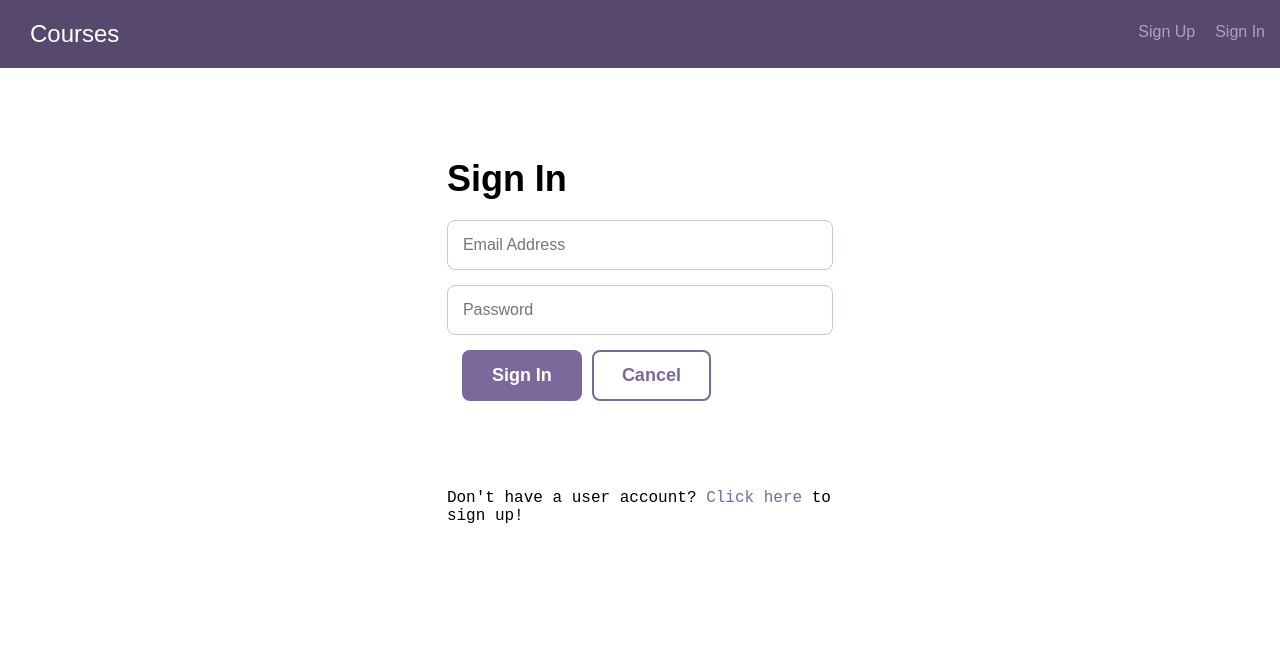
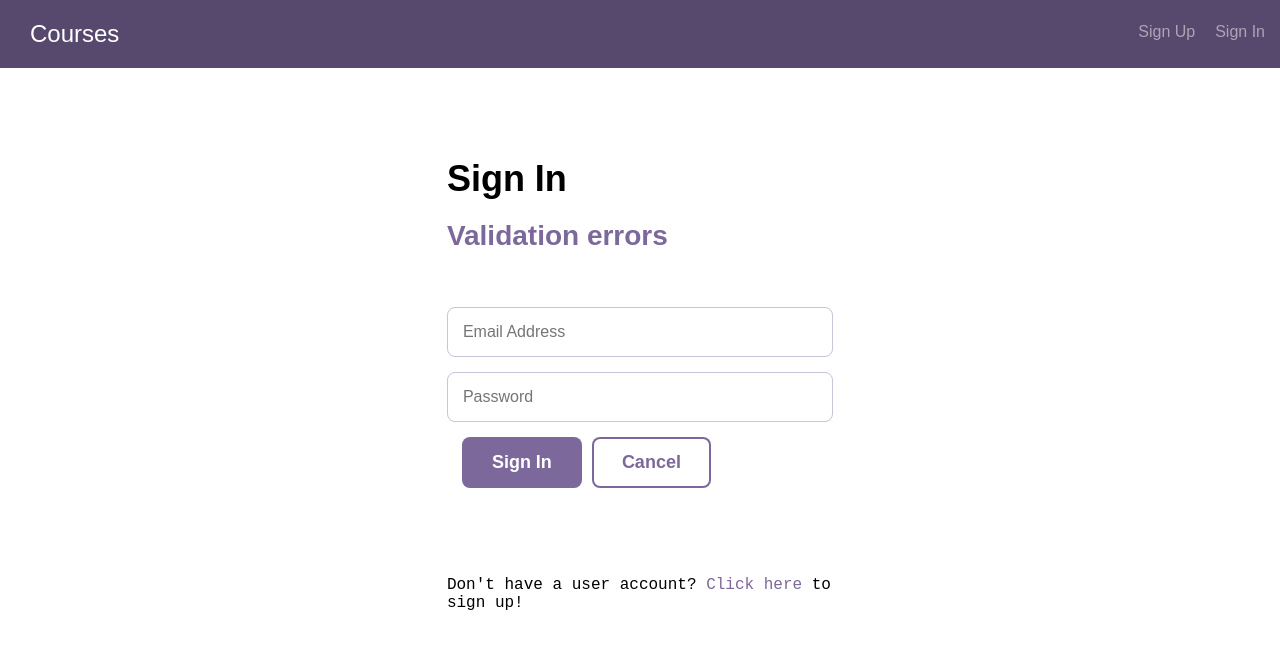
Before and after one commit to mk0b/full-stack-react-rest-api-project-10, a React (Create React App) app in the folder client/: page /signin in a window 1280 px wide. Shown: the top 648 px of the page. Built offline with nearby package versions, Linux system fonts and the light colour scheme.

Commit message:
Errors working

```diff
--- a/client/src/components/Form.js
+++ b/client/src/components/Form.js
@@ -40,8 +40,9 @@ export default (props) => {
 
 function ErrorsDisplay({ errors }) {
   let errorsDisplay = null;
-
-  if (errors.length) {
+  console.log('Errors:', errors);
+  console.log('Errors:', typeof errors);
+  if (errors.length && typeof errors !== 'string') {
     errorsDisplay = (
       <div>
         <h2 className="validation--errors--label">Validation errors</h2>
@@ -52,6 +53,17 @@ function ErrorsDisplay({ errors }) {
         </div>
       </div>
     );
+  } else {
+    errorsDisplay = (
+      <div>
+        <h2 className="validation--errors--label">Validation errors</h2>
+        <div className="validation-errors">
+          <ul>
+            <li key={1}>{errors}</li>
+          </ul>
+        </div>
+      </div>
+    );
   }
 
   return errorsDisplay;
--- a/client/src/components/UpdateCourse.js
+++ b/client/src/components/UpdateCourse.js
@@ -102,7 +102,7 @@ class UpdateCourse extends Component {
             } else {
                 console.log(`Course #${updateCourse.id} has been succesfully updated!`);
                 //after course updated send back to course detail
-                //this.props.history.push(`/courses/${updateCourse.id}`);
+                this.props.history.push(`/courses/${updateCourse.id}`);
             }
         })
         .catch(err => {
```
